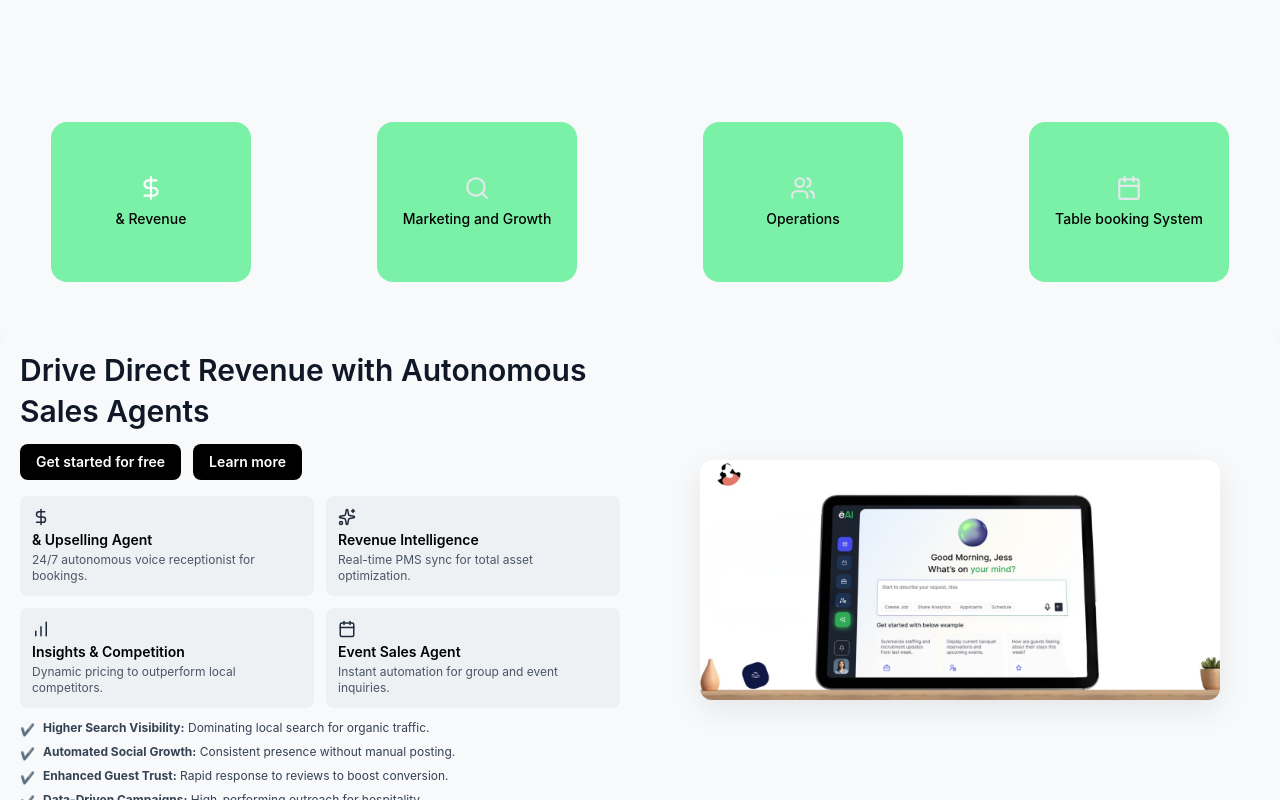
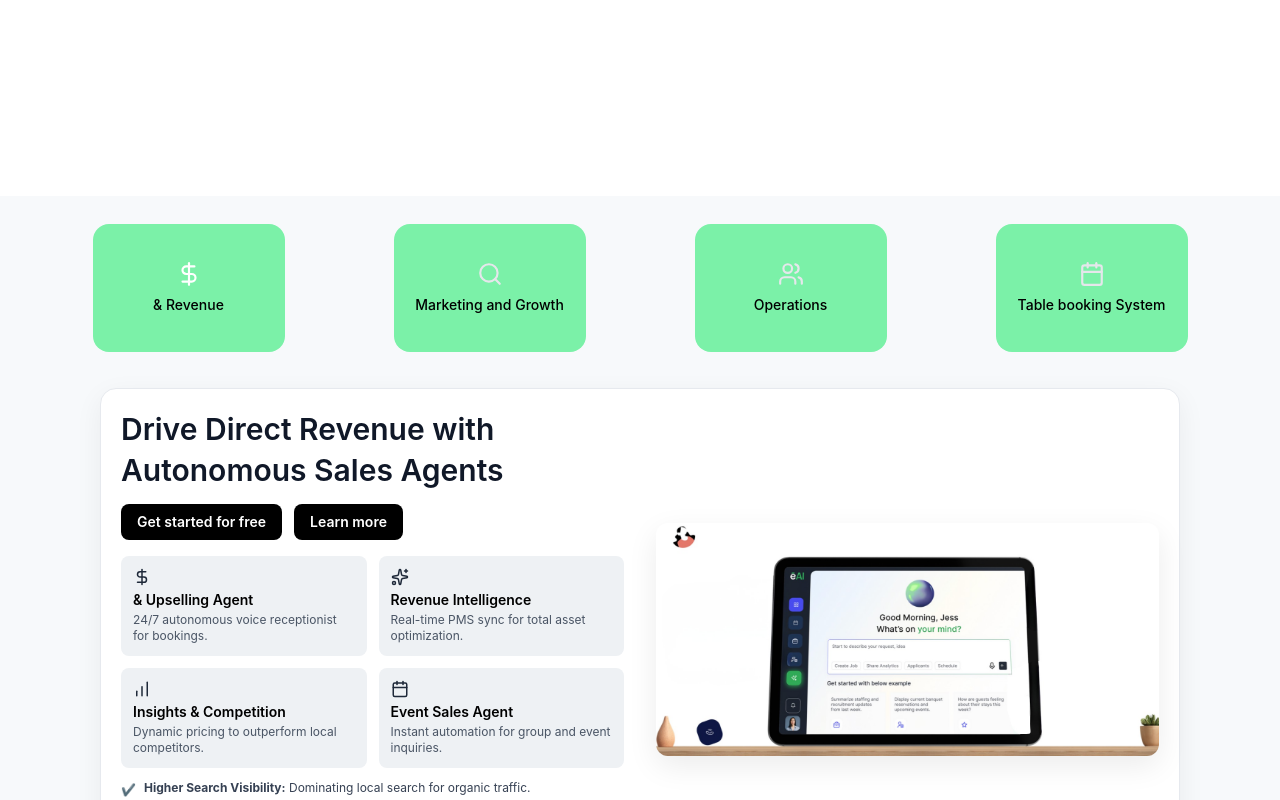
Before and after one commit to Ashwastaken78867/HuemanAI, a React (Vite) app: page / in a window 1280 px wide. Shown: the part 3080-3880 px from the top of the page. Built offline with nearby package versions, Linux system fonts and the light colour scheme.

Commit message:
fix animations

```diff
--- a/src/App.tsx
+++ b/src/App.tsx
@@ -22,14 +22,14 @@ function App() {
    <Hero />
    <Brands />
    <AIBrainSection />
-  <section className="bg-white py-20">
+  <section className="bg-white py-30">
   <VoiceDemo />
 </section>
 
-<section className="bg-[#f7f9fb] py-20 -mt-10">
+ <section className="bg-white py-20">
   <ProductTabs />
 </section>
-   <DataBackedResults />
+<DataBackedResults />
    <AdvantageSection />
    <WhyHuemanSection />
    <IntegrationsSection />
--- a/src/components/AboutUs/ProductTable.tsx
+++ b/src/components/AboutUs/ProductTable.tsx
@@ -259,22 +259,21 @@ const textVariants: Variants = {
   return (
     <div
   ref={outerRef}
-      className="relative w-full bg-[#f7f9fb]"
-      style={{ height: "160vh" }}
+  className="relative w-full bg-white"
+  style={{ height: "120vh" }}   // ✅ reduced section height
 >
-      <div className="sticky top-0 h-screen flex items-center w-full bg-[#f7f9fb] py-6">
-        <div className="w-full flex flex-col justify-center">
+<div className="sticky top-0 h-screen flex flex-col justify-start w-full bg-[#f7f9fb] pt-6">    <div className="w-full flex flex-col justify-center">
 
       {/* APOLLO TABS */}
       <div
         className={`
-              relative w-full mb-6 transition-shadow duration-300
+          relative w-full mb-4 transition-shadow duration-300
           ${compact ? "shadow-[0_6px_20px_rgba(0,0,0,0.06)]" : ""}
         `}
       >
+
         {/* LARGE CARDS */}
-          {/* LARGE CARDS */}
-<div className="relative w-full mb-6 h-40 flex items-center">
+        <div className="relative w-full mb-4 h-34 flex items-center justify-center">
           <AnimatePresence initial={false}>
             {!compact && (
               <motion.div
@@ -283,7 +282,7 @@ const textVariants: Variants = {
                 animate={{ opacity: 1, scale: 1, y: 0 }}
                 exit={{ opacity: 0, scale: 0.94, y: -12 }}
                 transition={{ duration: 0.35, ease: [0.22, 1, 0.36, 1] }}
-        className="grid grid-cols-4 gap-6 w-full will-change-transform"
+                className="grid grid-cols-4 gap-6 w-full max-w-295 mx-auto"
               >
                 {tabs.map((t) => {
                   const Icon = t.Icon;
@@ -292,8 +291,7 @@ const textVariants: Variants = {
                   return (
                     <div
                       key={t.key}
-              className="w-50 h-40 rounded-2xl flex flex-col items-center justify-center bg-green-300 mx-auto"
-            >
+className="w-48 h-32 rounded-2xl flex flex-col items-center justify-center bg-green-300 mx-auto"                    >
                       <Icon size={26} className={isActive ? "text-white" : "text-gray-200"} />
                       <span className="mt-2 text-sm font-medium">{t.label}</span>
                     </div>
@@ -313,8 +311,11 @@ const textVariants: Variants = {
                 animate={{ opacity: 1, scale: 1, y: 0 }}
                 exit={{ opacity: 0, scale: 0.96, y: -10 }}
                 transition={{ duration: 0.35, ease: [0.22, 1, 0.36, 1] }}
-        className="absolute inset-0 grid grid-cols-4 gap-4 w-full items-center"
+                className="absolute inset-0 w-full flex items-center"
               >
+                {/* SEGMENTED CONTAINER */}
+                <div className="w-full max-w-295 mx-auto bg-white rounded-2xl border border-[#e6e9ee] p-2 shadow-[0_2px_8px_rgba(0,0,0,0.04)]">
+                  <div className="grid grid-cols-4 gap-4">
                     {tabs.map((t, i) => {
                       const Icon = t.Icon;
                       const isActive = activeKey === t.key;
@@ -336,30 +337,26 @@ const textVariants: Variants = {
                           `}
                           whileTap={{ scale: 0.97 }}
                         >
-  <Icon
-    size={18}
-    className={isActive ? "text-white" : "text-[#0b0f2a]"}
-  />
-
+                          <Icon size={18} className={isActive ? "text-white" : "text-[#0b0f2a]"} />
                           <span>{t.label}</span>
                         </motion.button>
                       );
                     })}
+                  </div>
+                </div>
               </motion.div>
             )}
           </AnimatePresence>
         </div>
-
-  {/* spacer to keep layout height stable */}
       </div>
-
 
       {/* CONTENT */}
       <AnimatePresence mode="wait">
+        <div className="w-full max-w-270 mx-auto">  {/* slightly narrower */}
   <motion.div
     key={compactJustEntered.current ? "static" : activeKey}
-    className="bg-gray rounded-2xl shadow-md p-5 grid lg:grid-cols-2 gap-10 items-center"
-    style={{ minHeight: 360 }}
+    className="bg-white rounded-2xl border border-[#e6e9ee] shadow-[0_8px_28px_rgba(0,0,0,0.06)] p-5 grid lg:grid-cols-2 gap-8 items-center"
+    style={{ minHeight: 260 }}
   >
             {/* TEXT */}
             <motion.div
@@ -388,7 +385,9 @@ const textVariants: Variants = {
                     <div key={i} className="bg-[#eef1f4] p-3 rounded-lg">
                       <Icon size={18} className="mb-1 text-gray-800" />
                       <div className="font-semibold text-sm">{f.title}</div>
-              <div className="text-xs text-gray-600 mt-0.5">{f.desc}</div>
+                      <div className="text-xs text-gray-600 mt-0.5">
+                        {f.desc}
+                      </div>
                     </div>
                   );
                 })}
@@ -422,6 +421,7 @@ const textVariants: Variants = {
               />
             </motion.div>
           </motion.div>
+        </div>
       </AnimatePresence>
 
     </div>
```
Lines whose indentation alone changed are shown as unchanged.
